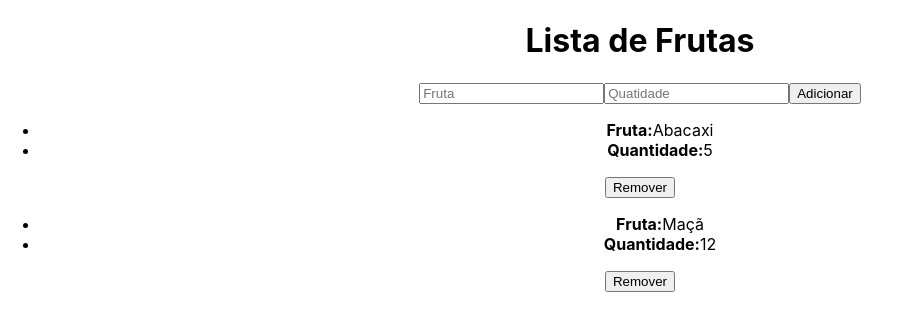
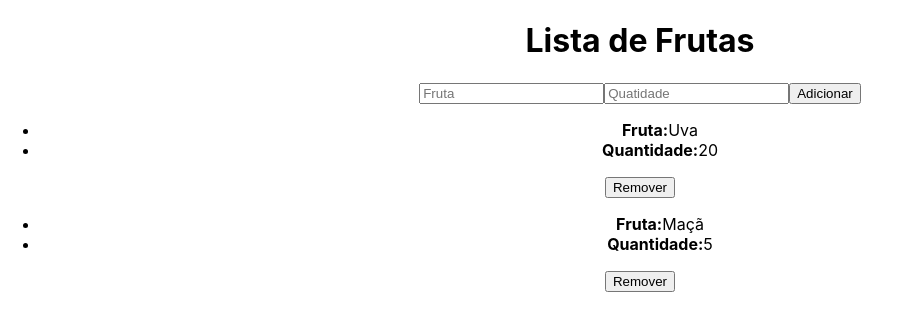
Before and after one commit to ivanProgramador/react-redux, a React (Create React App) app: page / in a window 1280 px wide. Shown: the top 330 px of the page, without its empty margins (0-901 px from the left). Built offline with nearby package versions, Linux system fonts and the light colour scheme.

Commit message:
reducer integrado com react, ja usando o state que esta no fruta.reducer

```diff
--- a/src/Actions/frutas.action.js
+++ b/src/Actions/frutas.action.js
@@ -1,10 +1,12 @@
+import {actionsTypes} from '../constants/frutas'
+
 const actions = {
     adicionar: fruta =>({
-        type:'ADICIONAR_FRUTA',
+        type: actionsTypes.ADICIONAR_FRUTA,
         payload: fruta,
     }),
     remover: fruta=>({
-        type:'REMOVER_FRUTA',
+        type: actionsTypes.REMOVER_FRUTA,
         payload: fruta,
     }),
 };
--- a/src/componentes/ListaFrutas.jsx
+++ b/src/componentes/ListaFrutas.jsx
@@ -1,14 +1,11 @@
 import React from "react";
 import Fruta from './Fruta';
 import AdicionaFruta from "./AdicionarFruta";
+import { useSelector } from "react-redux";
 
 const ListaFrutas =()=>{
 
-
-const frutas = [
-    {id:1, nome:'Abacaxi', quantidade:5},
-    {id:2, nome:'Maçã', quantidade:12}
-]
+    const frutas = useSelector(state => state.frutaReducers.frutas);
 
 return(
     <>
--- a/src/constants/frutas.js
+++ b/src/constants/frutas.js
@@ -1,5 +1,7 @@
+
 const actionsTypes = {
     ADICIONAR_FRUTA: 'ADICIONAR_FRUTA',
     REMOVER_FRUTA:'REMOVER_FRUTA'
 };
-export{actionsTypes}
+
+export {actionsTypes}
--- a/src/index.js
+++ b/src/index.js
@@ -3,10 +3,16 @@ import ReactDOM from 'react-dom/client';
 import './index.css';
 import App from './App';
 
+//conectando o redux ao react
+import { Provider } from 'react-redux';
+import { store } from "./store/store";
+
 
 const root = ReactDOM.createRoot(document.getElementById('root'));
 root.render(
+ <Provider store={store} >
+     <App />
+ </Provider>
 
-    <App />
 
 );
--- a/src/reducers/fruta.reducer.js
+++ b/src/reducers/fruta.reducer.js
@@ -0,0 +1,22 @@
+import{ actionsTypes } from '../constants/frutas';
+
+const INITIAL_STATE = {
+
+    frutas: [
+        {id:1,nome:'Uva',quantidade:20},
+        {id:2,nome:'Maçã',quantidade:5},
+    ],
+};
+
+const reducers = (state = INITIAL_STATE, action)=>{
+    switch(action.type){
+        case actionsTypes.ADICIONAR_FRUTA:
+            return{frutas: [...state.frutas, {...action.payload}]};
+        case actionsTypes.REMOVER_FRUTA:
+            return{frutas: state.frutas.filter(x => x.id !== action.payload.id)};
+        default:
+            return state;
+        }
+};
+
+export {reducers}
--- /dev/null
+++ b/src/reducers/index.js
@@ -0,0 +1,8 @@
+import { combineReducers } from "redux";
+import {reducers as frutaReducers} from './fruta.reducer';
+
+const reducers = combineReducers({
+    frutaReducers,
+})
+
+export {reducers};
--- /dev/null
+++ b/src/store/store.js
@@ -0,0 +1,6 @@
+import{createStore} from 'redux';
+import { reducers } from '../reducers';
+
+const store = createStore(reducers);
+
+export {store};
```
Also changed, not shown: conclusoes/Teoria.js (+71 -4 lines).
